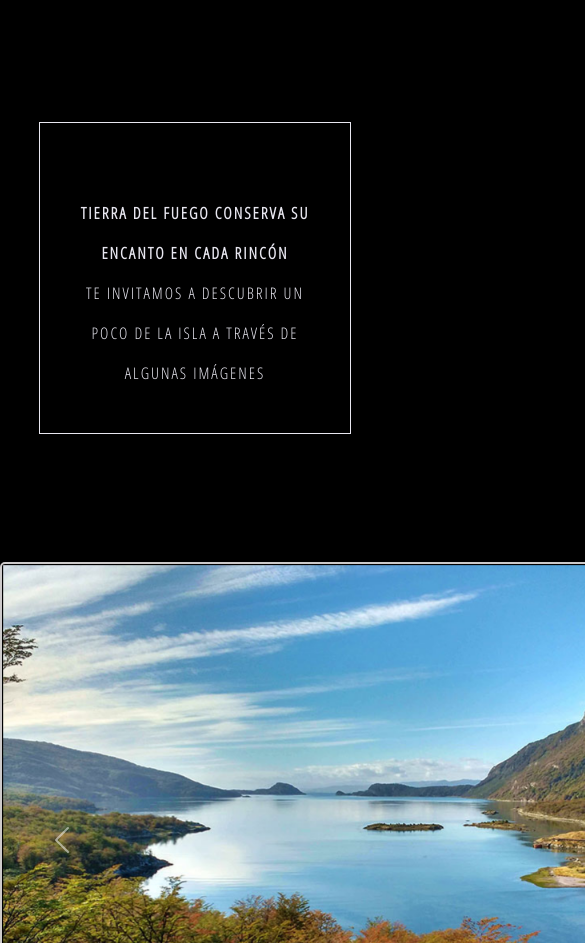
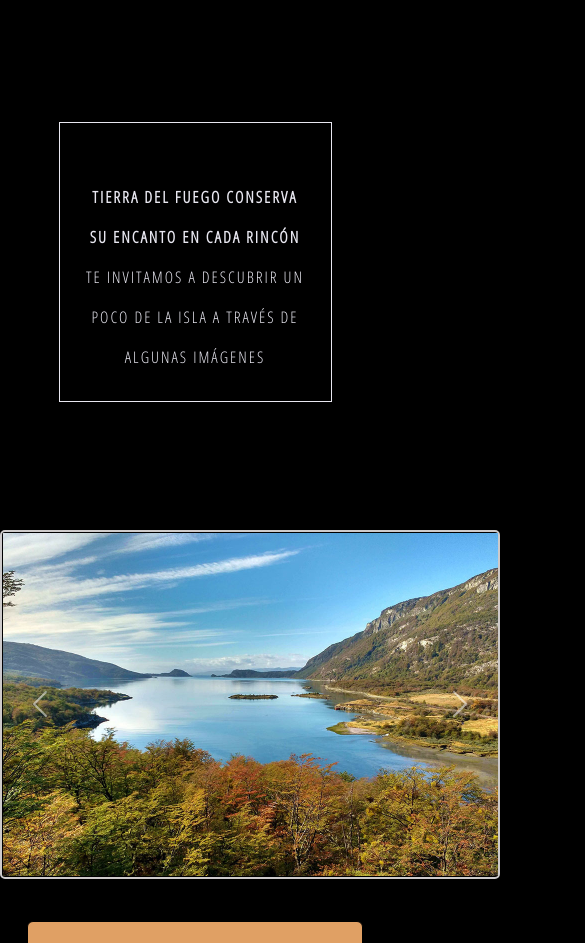
Before and after one commit to Florsala/desafio, a website: page galeria.html in a window 390 px wide. Shown: the part 98-1041 px from the top of the page, 585 px wide, since content can reach past the window. Drawn offline with nearby package versions, Linux system fonts and the light colour scheme; a web font is replaced by a local one.

Commit message:
cambios en carousel

```diff
--- a/scss/_galeria.scss
+++ b/scss/_galeria.scss
@@ -24,7 +24,7 @@ $carousel-transition-duration:.5s;
    margin: auto;
     border: 1px solid $blanco;
 
-    width: 80%;
+    width: 70%;
     margin-top: 12.5em;
     margin-bottom: 8em;
     font-size: 16px;
@@ -33,7 +33,7 @@ $carousel-transition-duration:.5s;
 
 
 .Galeria_texto{
-    padding: 40px;
+    padding: 1.5em;
     text-align: center;
     margin: 0 auto;
     margin-top: 30px;
@@ -44,7 +44,7 @@ $carousel-transition-duration:.5s;
     font-size: 1.6em;
     letter-spacing: 2px;
     color:$blanco ;
-    line-height: 60px;
+    line-height: 3.75em;
 
 }
 
--- a/scss/_responsive.scss
+++ b/scss/_responsive.scss
@@ -73,7 +73,9 @@
     }
 /* galeria */
 
-
+    div.carousel{
+    font-size: 14px;
+}
     p.Galeria_texto{
     font-size: 1.4em;
     text-align: center;
@@ -228,7 +230,7 @@ p.Galeria_texto{
 
 }
 
-.carousel{
+div.carousel{
     font-size: 12px;
 }
 
@@ -350,6 +352,10 @@ form.Formulario{
         line-height: 40px;
 
     }
+
+    div.carousel{
+        font-size: 10px;
+    }
     .carousel{
         margin-bottom: 20px;
     }
```
Also changed, not shown: css/estilo.css.
